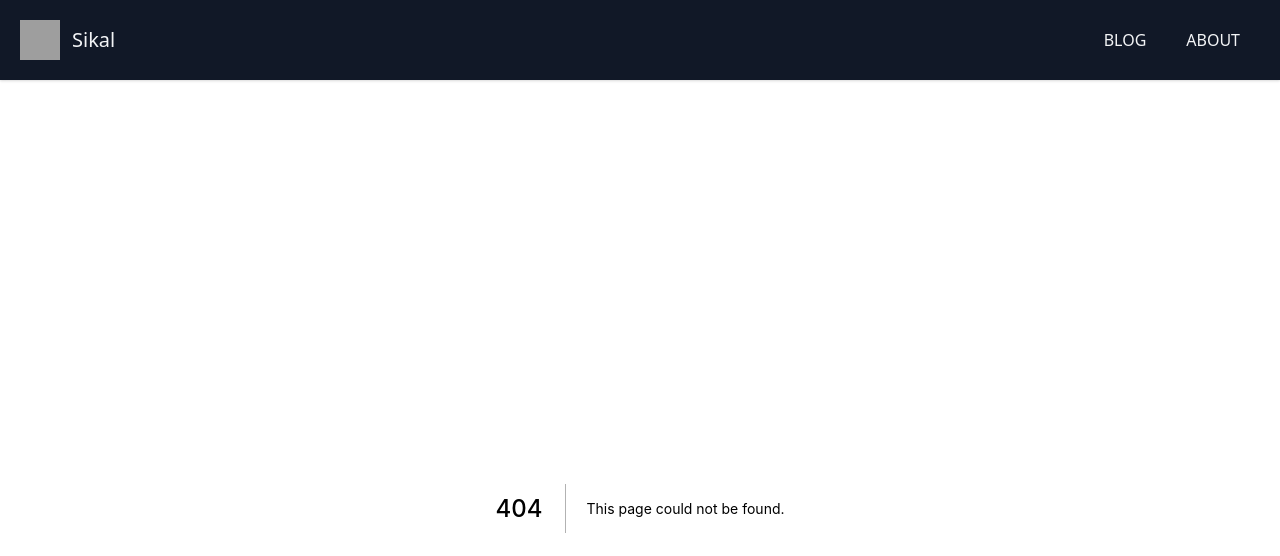
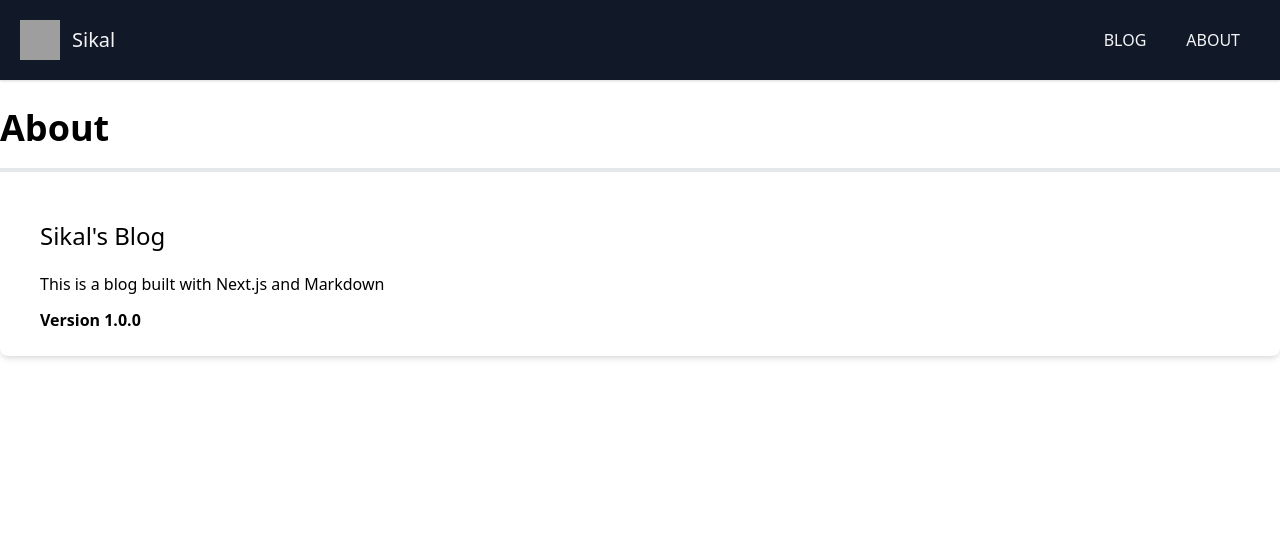
Before and after one commit to Sikal10/devblog, a Next.js app: page /about in a window 1280 px wide. Before the commit this address had no page. Shown: the top 556 px of the page. Built offline with nearby package versions, Linux system fonts and the light colour scheme; grey boxes are pictures that could not be loaded.

Commit message:
About and 404 pages

```diff
--- /dev/null
+++ b/components/About.jsx
@@ -0,0 +1,24 @@
+import Title from "./Title";
+
+const About = () => {
+    return (
+        <>
+            <Title title={"About DevSpace"} />
+
+            <h1 className={"text-4xl border-b-4 pb-5 font-bold"}>About</h1>
+
+            <div className="bg-white shadow-md rounded-lg px-10 py-6 mt-6">
+                <h3 className={"text-2xl mb-5"}>
+                    {/* eslint-disable-next-line react/no-unescaped-entities */}
+                    Sikal's Blog
+                </h3>
+
+                <p className={"mb-3"}>This is a blog built with Next.js and Markdown</p>
+
+                <p className={"font-bold"}>Version 1.0.0</p>
+            </div>
+        </>
+    );
+};
+
+export default About;
--- /dev/null
+++ b/components/NotFound.jsx
@@ -0,0 +1,20 @@
+import Image from "next/image";
+import Title from "./Title";
+
+const NotFound = () => {
+    return (
+        <>
+            <Title title={"Page Not Found"} />
+
+            <div className={"flex flex-col items-center mt-20"}>
+                <Image src={"/images/logo.png"} width={70} height={70} className={"bg-gray-800 rounded-2xl"} alt={""} />
+
+                <h1 className={"text-6xl my-5"}>Whoops!</h1>
+
+                <h2 className={"text-4xl text-gray-400 mb-5"}>This page does not exist.</h2>
+            </div>
+        </>
+    );
+};
+
+export default NotFound;
--- /dev/null
+++ b/components/Title.jsx
@@ -0,0 +1,20 @@
+import Head from "next/head";
+
+const Title = ({title, keywords, description}) => {
+    return (
+        <Head>
+            <title>{title}</title>
+            <meta name={"keywords"} content={keywords}/>
+            <meta name="description" content={description}/>
+            <link rel="icon" href="/favicon.ico"/>
+        </Head>
+    );
+};
+
+Title.defaultProps = {
+    title: "Welcome to DevSpace",
+    keywords: "development, coding, programming",
+    description: "The best info and news in programming."
+}
+
+export default Title;
--- /dev/null
+++ b/pages/404.js
@@ -0,0 +1,12 @@
+import React from 'react';
+import NotFound from "../components/NotFound";
+
+const NotFoundPage = () => {
+    return (
+        <>
+            <NotFound />
+        </>
+    );
+};
+
+export default NotFoundPage;
--- /dev/null
+++ b/pages/about/index.js
@@ -0,0 +1,11 @@
+import About from "../../components/About";
+
+const AboutPage = () => {
+    return (
+        <>
+            <About />
+        </>
+    );
+};
+
+export default AboutPage;
```
